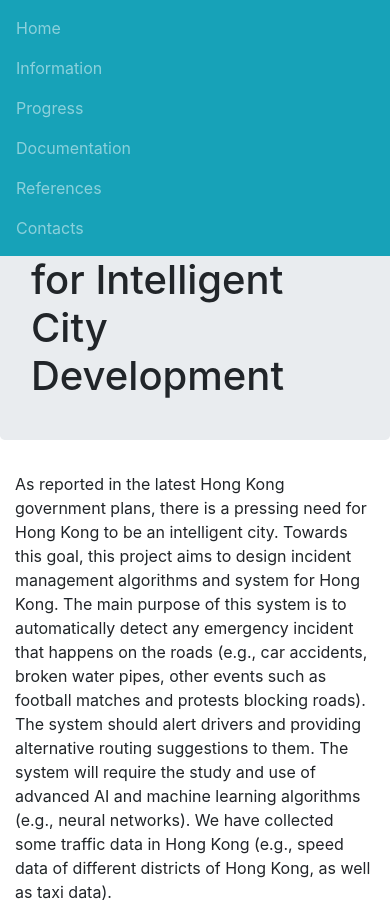
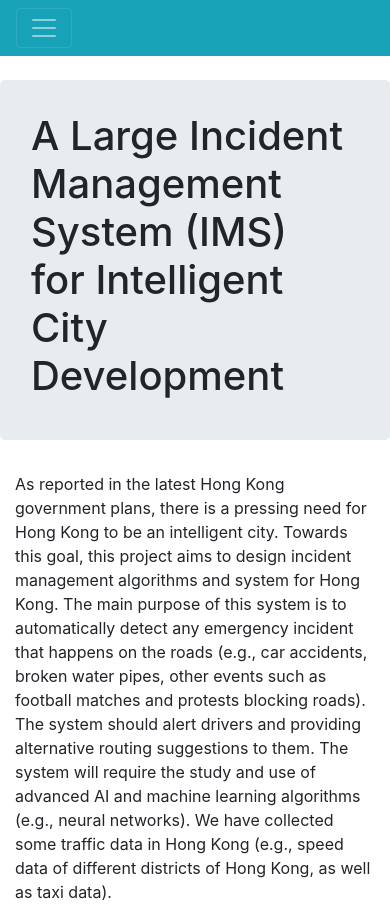
Before and after one commit to hy-lei/fyp-website, a plain HTML site: page index.html in a window 390 px wide. Drawn offline with nearby package versions, Linux system fonts and the light colour scheme; some packages are replaced by stand-ins of ours.

Commit message:
navbar responsive toggling

```diff
--- a/index.html
+++ b/index.html
@@ -18,27 +18,32 @@
 
 <div class="navDiv">
 	<nav class="navbar navbar-expand-sm fixed-top bg-info navbar-dark default">
+		<button class="navbar-toggler" type="button" data-toggle="collapse" data-target="#menu" aria-controls="menu" aria-expanded="false" aria-label="Toggle navigation">
+    		<span class="navbar-toggler-icon"></span>
+  		</button>
   		<div class="container-fluid">
-			<ul class="nav navbar-nav navbar-right">
+			<div class="collapse navbar-collapse" id="menu">
+				<ul class="nav navbar-nav navbar-right mr-auto">
 					<li class="nav-item">
 						<a class="nav-link" href="#/!">Home</a>
 					</li>
 					<li class="nav-item">
-					<a class="nav-link" href="#!info">Information</a>
+						<a class="nav-link" href="#!/info">Information</a>
 					</li>
 					<li class="nav-item">
-					<a class="nav-link" href="#!progress">Progress</a>
+						<a class="nav-link" href="#!/progress">Progress</a>
 					</li>
 					<li class="nav-item">
-					<a class="nav-link" href="#!documentation">Documentation</a>
+						<a class="nav-link" href="#!/documentation">Documentation</a>
 					</li>
 					<li class="nav-item">
-					<a class="nav-link" href="#!references">References</a>
+						<a class="nav-link" href="#!/references">References</a>
 					</li>
 					<li class="nav-item">
-					<a class="nav-link" href="#!contacts">Contacts</a>
+						<a class="nav-link" href="#!/contacts">Contacts</a>
 					</li>
 				</ul>
+			</div>
 		</div>
 	</nav>
 </div>
```
Lines whose indentation alone changed are shown as unchanged.
